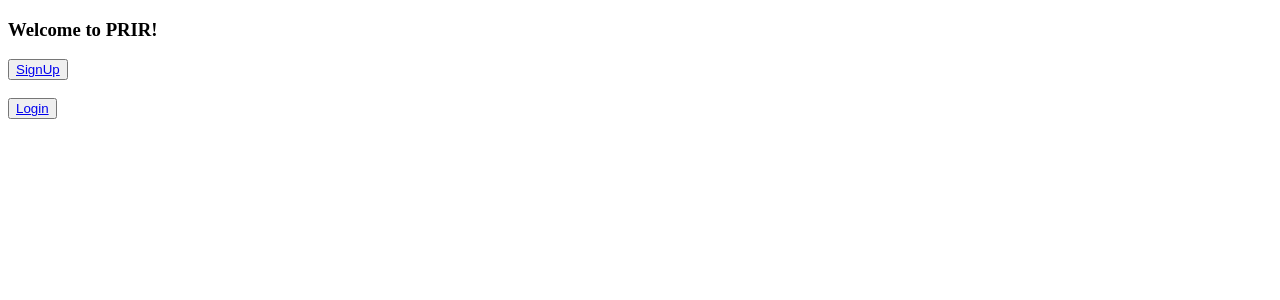
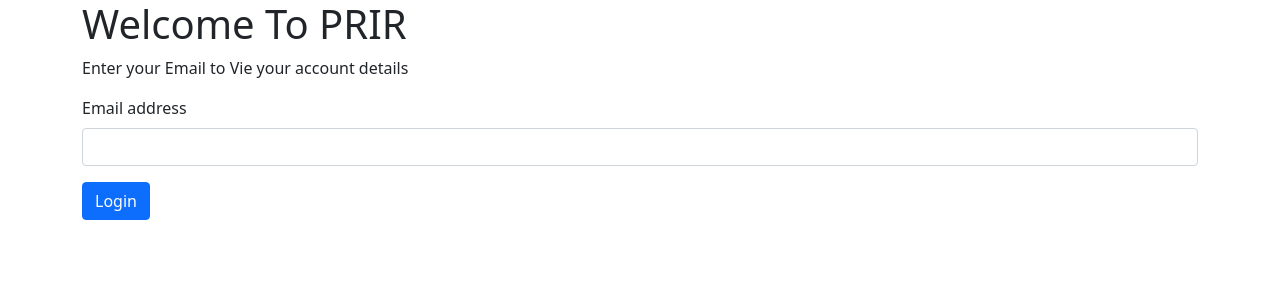
Before and after one commit to mzaman21/Product-Retrieval-by-Image-Recognition-, a Django app: page /user/ in a window 1280 px wide. Shown: the top 300 px of the page. Run offline with Django 4.2, Linux system fonts and the light colour scheme.

Commit message:
user login and show orders

```diff
--- a/app/models.py
+++ b/app/models.py
@@ -66,6 +66,7 @@ class OrderItem(models.Model):
 class Order(models.Model):
     OrderDetail = models.ForeignKey(OrderItem,on_delete=models.CASCADE)
     created_at = models.DateTimeField(auto_now_add=True)
+    dispatch_status = models.BooleanField(default=False)
 
     def __str__(self):
         return self.OrderDetail.ProductOrder.Product_Name
--- a/user/templates/userHome.html
+++ b/user/templates/userHome.html
@@ -1,32 +1,66 @@
-<!DOCTYPE html>
-<html lang="en">
-<head>
-    <meta charset="UTF-8">
-    <title>User</title>
-</head>
-<body>
+{% extends 'base.html' %}
+{% block title %}User Account{% endblock title %}
+{% block main_content %}
+    <div class="container-md">
+        <h1>Orders</h1>
+        <p>Follwoing Orders you have placed</p>
+         <table class="table table-hover">
+          <thead>
+            <tr>
+              <th scope="col">#</th>
+              <th scope="col">Name</th>
+              <th scope="col">Category</th>
+              <th scope="col">Price</th>
+              <th scope="col">Quantity</th>
+              <th scope="col">Total Price</th>
+              <th scope="col">Delivery Details</th>
+            </tr>
+          </thead>
+          <tbody>
+          {% for product in orders %}
+            <tr>
+              <th scope="row">{{ forloop.counter }}</th>
+              <td>{{ product.Product_Name }}</td>
+              <td>{{ product.Product_Category }}</td>
+              <td>{{ product.Product_Price }}</td>
+              <td>{{ product.Quantity }}</td>
+              <td>{{ product.Total }}</td>
+              <td><button type="button" class="btn btn-primary" data-bs-toggle="modal" data-bs-target="#customer">
+                    View
+                </button></td>
+            </tr>
+               <!-- Customer Detials Modal -->
+                <div class="modal fade" id="customer" tabindex="-1" aria-labelledby="exampleModalLabel" aria-hidden="true">
+                  <div class="modal-dialog">
+                    <div class="modal-content">
+                      <div class="modal-header">
+                        <h5 class="modal-title" id="exampleModalLabel">Customer Details</h5>
+                        <button type="button" class="btn-close" data-bs-dismiss="modal" aria-label="Close"></button>
+                      </div>
+                      <div class="modal-body">
+                          <p><b>Name:</b> {{ product.CName}} </p>
+                          <p><b>Email:</b> {{ product.CEmail}} </p>
+                          <p><b>Phone:</b> {{ product.CPhone }} </p>
+                          <p><b>Address:</b> {{ product.CAddress }} </p>
+                          <p><b>City:</b> {{ product.CCity }}</p>
+                          <p><b>State:</b> {{ product.CState }}</p>
+                          <p><b>Zipcode:</b> {{ product.CZipcode }} </p>
+                      </div>
+                      <div class="modal-footer">
+                        <button type="button" class="btn btn-secondary" data-bs-dismiss="modal">Close</button>
+                      </div>
+                    </div>
+                  </div>
+                </div>
+          {% endfor %}
+          </tbody>
+        </table>
+    <a href="/user/usignout/">signout</a>
+    </div>
 
- {% for message in messages %}
-    <div class="alert alert-{{ message.tags }} alert-dismissible fade show" role="alert">
-        <strong>Message:</strong> {{ message }}
-        <button type="button" class="close" data-dismiss="alert" aria-label="Close">
-    <span aria-hidden="true">&times;</span>
-  </button>
-    </div>
-    {% endfor %}
+{% endblock main_content %}
+{% block myscripts %}
 
-    <h3>Welcome to PRIR!</h3>
 
-    {% if user.is_authenticated %}
-    <h3>Hello {{user_name}}!</h3>
-    <h4>You're successfully logged in.</h4>
-    <button type="submit"><a href="/user/usignout">SignOut</a></button>
-    {% else %}
-    <button type="submit"><a href="/user/usignup">SignUp</a></button>
-    <br/>
-    <br/>
-    <button type="submit"><a href="/user/ulogin">Login</a></button>
-    {% endif %}
 
-</body>
-</html>
+{% endblock myscripts %}
--- a/user/templates/userLogin.html
+++ b/user/templates/userLogin.html
@@ -1,23 +1,23 @@
-<!DOCTYPE html>
-<html lang="en">
-<head>
-    <title>Login Page</title>
-</head>
-<body>
+{% extends 'base.html' %}
+{% block title %}Brand Dashboard{% endblock title %}
+{% block main_content %}
+    <div class="container-md">
+        <h1>Welcome To PRIR</h1>
+        <p>Enter your Email to Vie your account details</p>
+        <form action="/user/ulogin/" method="post"> {% csrf_token %}
+          <div class="mb-3">
+            <label for="uemail" class="form-label">Email address</label>
+            <input type="email" class="form-control" id="uemail" name="email" >
+          </div>
+          <button type="submit" class="btn btn-primary">Login</button>
+        </form>
+  </div>
 
- <h3>Login Here</h3>
-    <form method="post" action="{% url 'ulogin' %}">
+    </div>
 
-        {% csrf_token %}
-        <label for="username">Username</label>
-        <input type="text" placeholder="Enter Username" id="username" name="username">
-        <br>
-        <label for="password">Password</label>
-        <input type="password" placeholder="Password" id="password" name="pass">
-        <br>
-        <button type="submit">Log In</button><br>
+{% endblock main_content %}
+{% block myscripts %}
 
-        <a href="{% url 'usignup' %}" >Create a account</a>
-    </form>
-</body>
-</html>
+
+
+{% endblock myscripts %}
--- a/user/urls.py
+++ b/user/urls.py
@@ -7,5 +7,6 @@ urlpatterns = [
     path('usignup/', views.userSignUp, name="usignup"),
     path('ulogin/', views.userLogin, name="ulogin"),
     path('usignout/', views.uSingOut, name="usignout"),
+    path('userHome/', views.userHome, name="userHome"),
 
 ]
--- a/user/views.py
+++ b/user/views.py
@@ -2,6 +2,9 @@ from django.shortcuts import render, redirect
 from django.contrib.auth.models import User
 from django.contrib.auth import authenticate, login, logout
 from django.contrib import messages
+
+from app.cart import OrderdProduct
+from app.models import Customer,Order,OrderItem,Product,PImage
 from django.http import HttpResponse
 
 # from .models import User
@@ -9,8 +12,43 @@ from django.http import HttpResponse
 
 # Create your views here.
 def userHome(request):
-    return render(request,"userHome.html")
+    uemail = request.COOKIES.get('User_Email',"no")
+    if uemail!="no":
+        uemail = request.COOKIES['User_Email']
+        user = Customer.objects.filter(email=uemail)
+        allorders = Order.objects.all()
+        user_orderd_products = []
+        for orderItem in allorders:
+            for u in user:
+                if orderItem.OrderDetail.CustomerOrder.email == uemail:
+                    product_total = orderItem.OrderDetail.ItemQuantity * int(
+                        orderItem.OrderDetail.ProductOrder.Product_Price)
 
+                    orderedProduct = OrderdProduct(Product_id=orderItem.OrderDetail.ProductOrder.id,
+                                                   Product_Name=orderItem.OrderDetail.ProductOrder.Product_Name,
+                                                   Product_Price=orderItem.OrderDetail.ProductOrder.Product_Price,
+                                                   Product_Category=orderItem.OrderDetail.ProductOrder.Product_Category,
+                                                   Product_Description=orderItem.OrderDetail.ProductOrder.Product_Description,
+                                                   Product_Stock=orderItem.OrderDetail.ProductOrder.Product_Stock,
+                                                   slug=orderItem.OrderDetail.ProductOrder.slug,
+                                                   Quantity=orderItem.OrderDetail.ItemQuantity,
+                                                   Total=product_total,
+                                                   CName=orderItem.OrderDetail.CustomerOrder.name,
+                                                   CEmail=orderItem.OrderDetail.CustomerOrder.email,
+                                                   CPhone=orderItem.OrderDetail.CustomerOrder.phone,
+                                                   CAddress=orderItem.OrderDetail.CustomerOrder.address,
+                                                   CCity=orderItem.OrderDetail.CustomerOrder.city,
+                                                   CState=orderItem.OrderDetail.CustomerOrder.state,
+                                                   CZipcode=orderItem.OrderDetail.CustomerOrder.zipcode,
+                                                   )
+
+                    user_orderd_products.append(orderedProduct)
+
+        context = {
+            "orders": user_orderd_products
+        }
+        return render(request, 'userHome.html', context)
+    return render(request,'userLogin.html')
 def userSignUp(request):
     if request.method == 'POST':
         uname = request.POST.get('username')
@@ -53,23 +91,22 @@ def userSignUp(request):
 
 def userLogin(request):
     if request.method == 'POST':
-        username = request.POST.get('username')
-        pass1 = request.POST.get('pass')
-        user = authenticate(request, username=username, password=pass1)
-        if user is not None:
-            login(request, user)
-            context={
-                'user_name':user.username
-            }
-            return render(request,'userHome.html',context)
+        uemail = request.POST.get('email')
+        user = Customer.objects.filter(email=uemail)
 
+        if user.exists():
+           for u in user:
+               Useremail = u.email
+           response = redirect('userHome')
+           response.set_cookie('User_Email',Useremail)
+           return response
         else:
-            messages.error(request,"Username or Password is incorrect!!!")
-            return redirect('uhome')
+            messages.error(request,"Brand Credentials")
+            return render(request, 'userLogin.html')
 
-    else:
-        return render(request,"userLogin.html")
+    return render(request,"userLogin.html")
 
 def uSingOut(request):
-    logout(request)
-    return redirect('ulogin')
+    response = redirect('ulogin')
+    response.delete_cookie('User_Email')
+    return response
```
Also changed, not shown: app/migrations/0017_order_dispatch_status.py (added), db.sqlite3.
